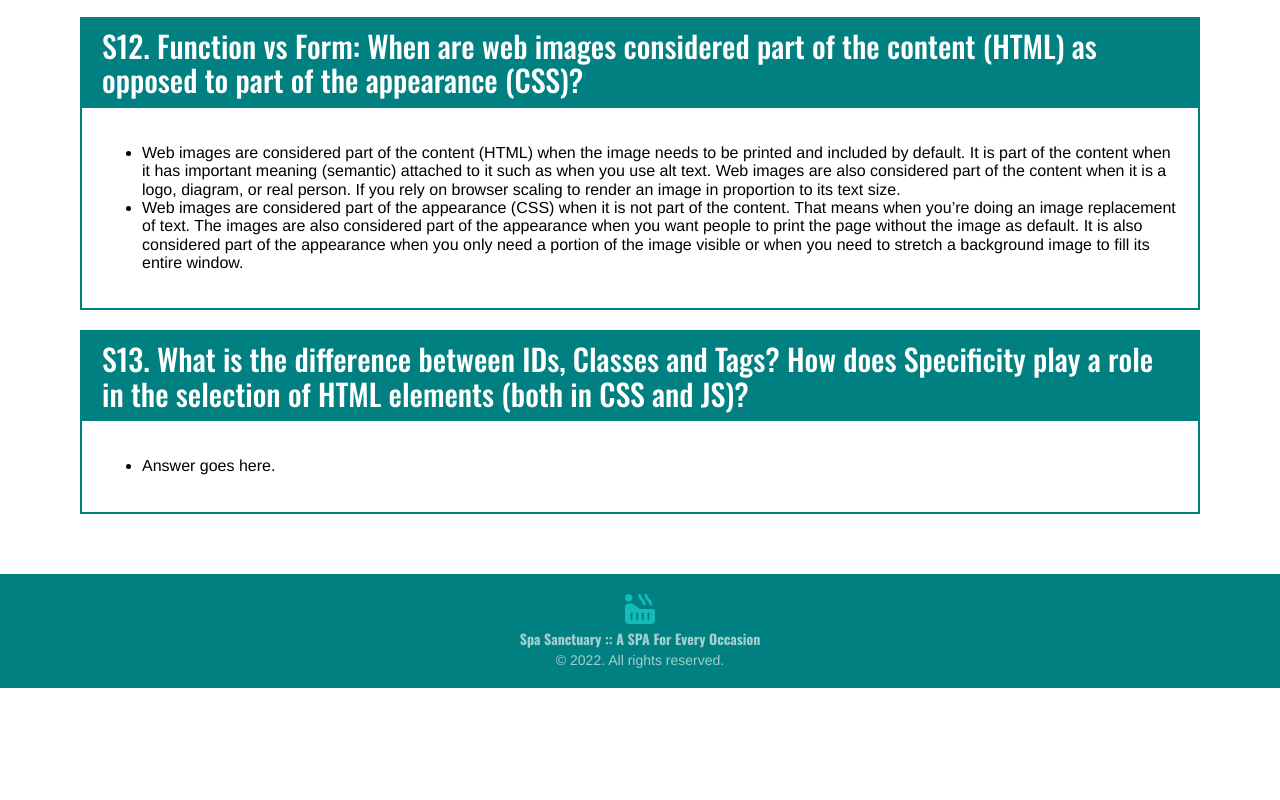
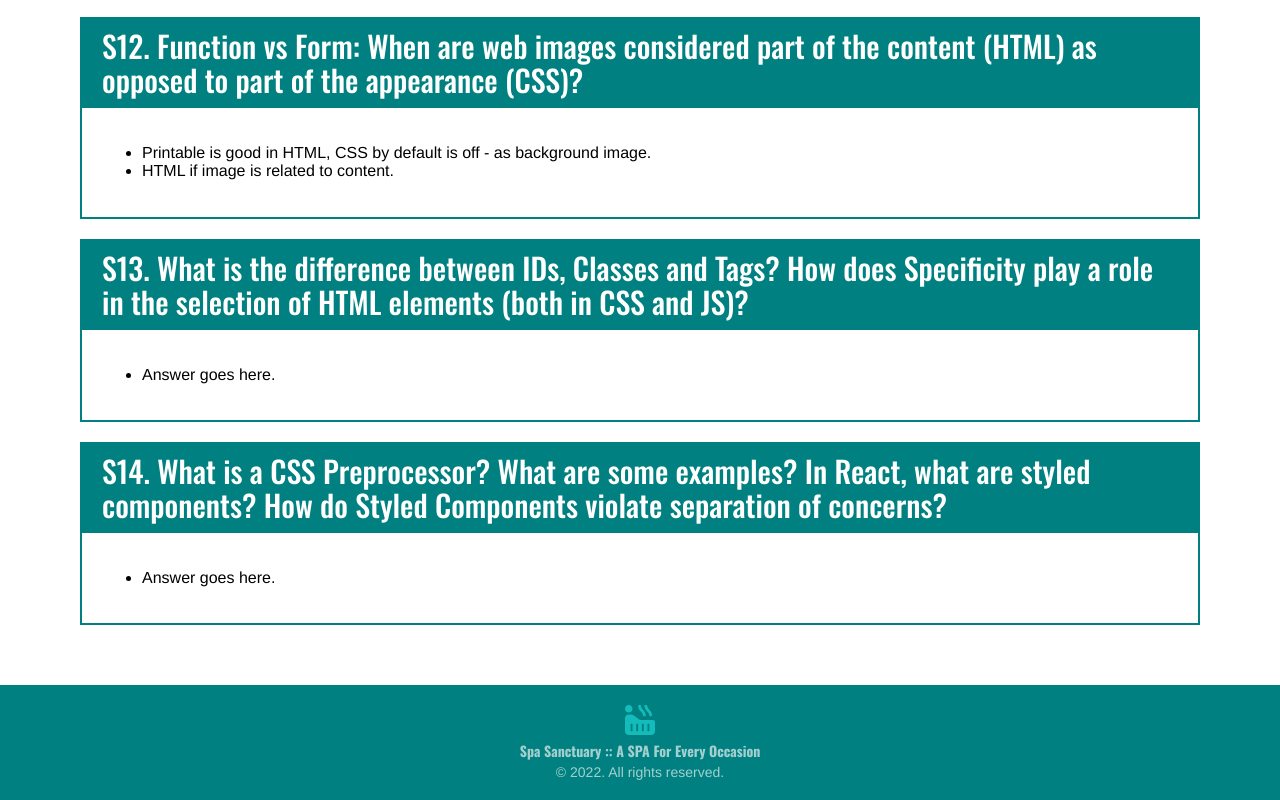
Before and after one commit to claireyz/Web-1-Zhao-Claire-Final, a React (Create React App) app: page /homework in a window 1280 px wide. Shown: the part 3092-3892 px from the top of the page. Before the commit the page ends 3780 px from the top, so only its background shows below. Built offline with nearby package versions, Linux system fonts and the light colour scheme.

Commit message:
updating homework

```diff
--- a/src/React/Homework/Essays/Essays.jsx
+++ b/src/React/Homework/Essays/Essays.jsx
@@ -94,12 +94,18 @@ const Essays = () => {
 
             <Essay q='S12. Function vs Form: When are web images considered part of the content (HTML) as opposed to part of the appearance (CSS)?' >
                 <ul>
-                    <li> Web images are considered part of the content (HTML) when the image needs to be printed and included by default. It is part of the content when it has important meaning (semantic) attached to it such as when you use alt text. Web images are also considered part of the content when it is a logo, diagram, or real person. If you rely on browser scaling to render an image in proportion to its text size. </li>
-                    <li> Web images are considered part of the appearance (CSS) when it is not part of the content. That means when you’re doing an image replacement of text. The images are also considered part of the appearance when you want people to print the page without the image as default. It is also considered part of the appearance when you only need a portion of the image visible or when you need to stretch a background image to fill its entire window. </li>
+                    <li> Printable is good in HTML, CSS by default is off - as background image. </li>
+                    <li> HTML if image is related to content. </li>
                 </ul>
             </Essay>
 
             <Essay q='S13. What is the difference between IDs, Classes and Tags? How does Specificity play a role in the selection of HTML elements (both in CSS and JS)?' >
+                <ul>
+                    <li> Answer goes here. </li>
+                </ul>
+            </Essay>
+
+            <Essay q='S14. What is a CSS Preprocessor? What are some examples? In React, what are styled components? How do Styled Components violate separation of concerns?' >
                 <ul>
                     <li> Answer goes here. </li>
                 </ul>
```
